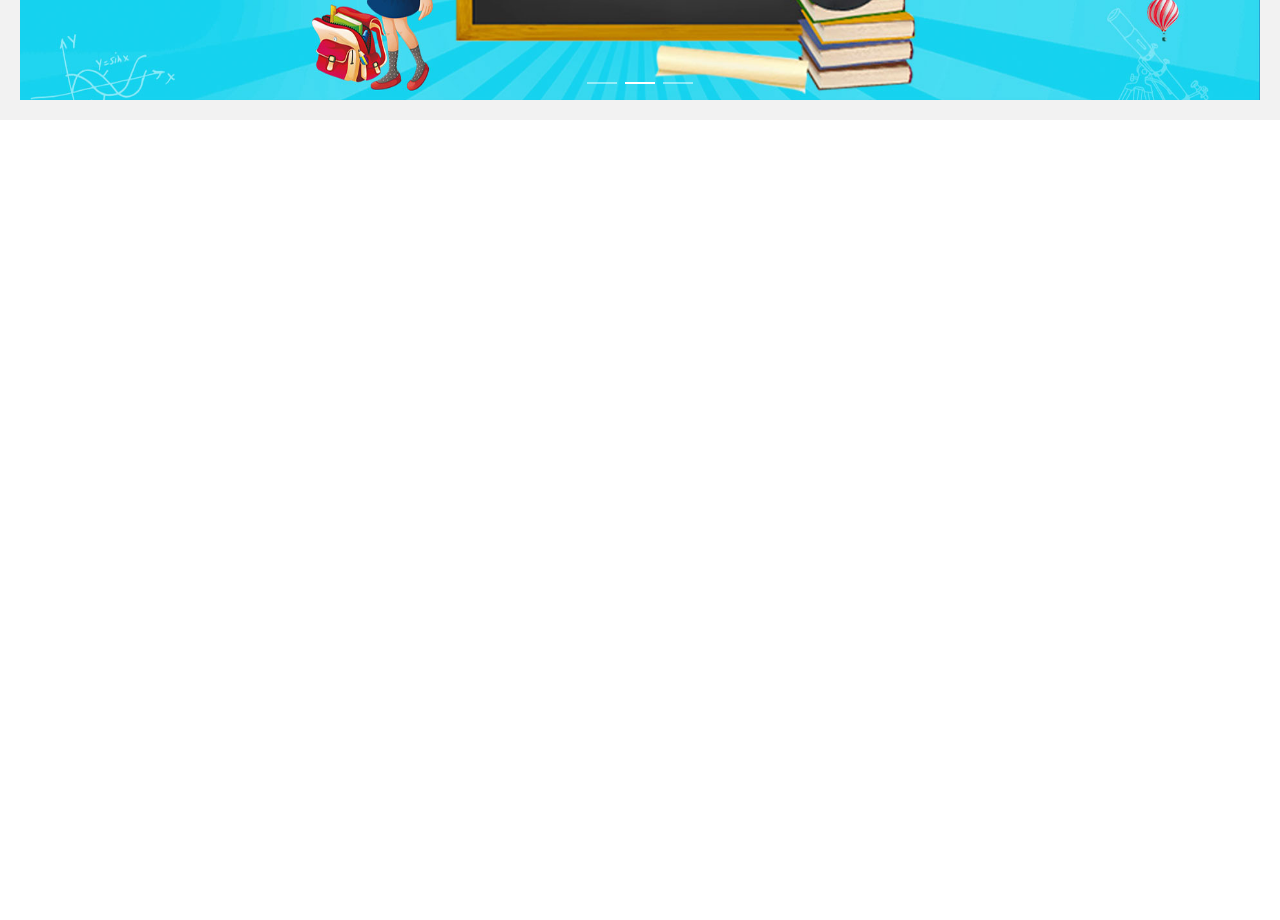
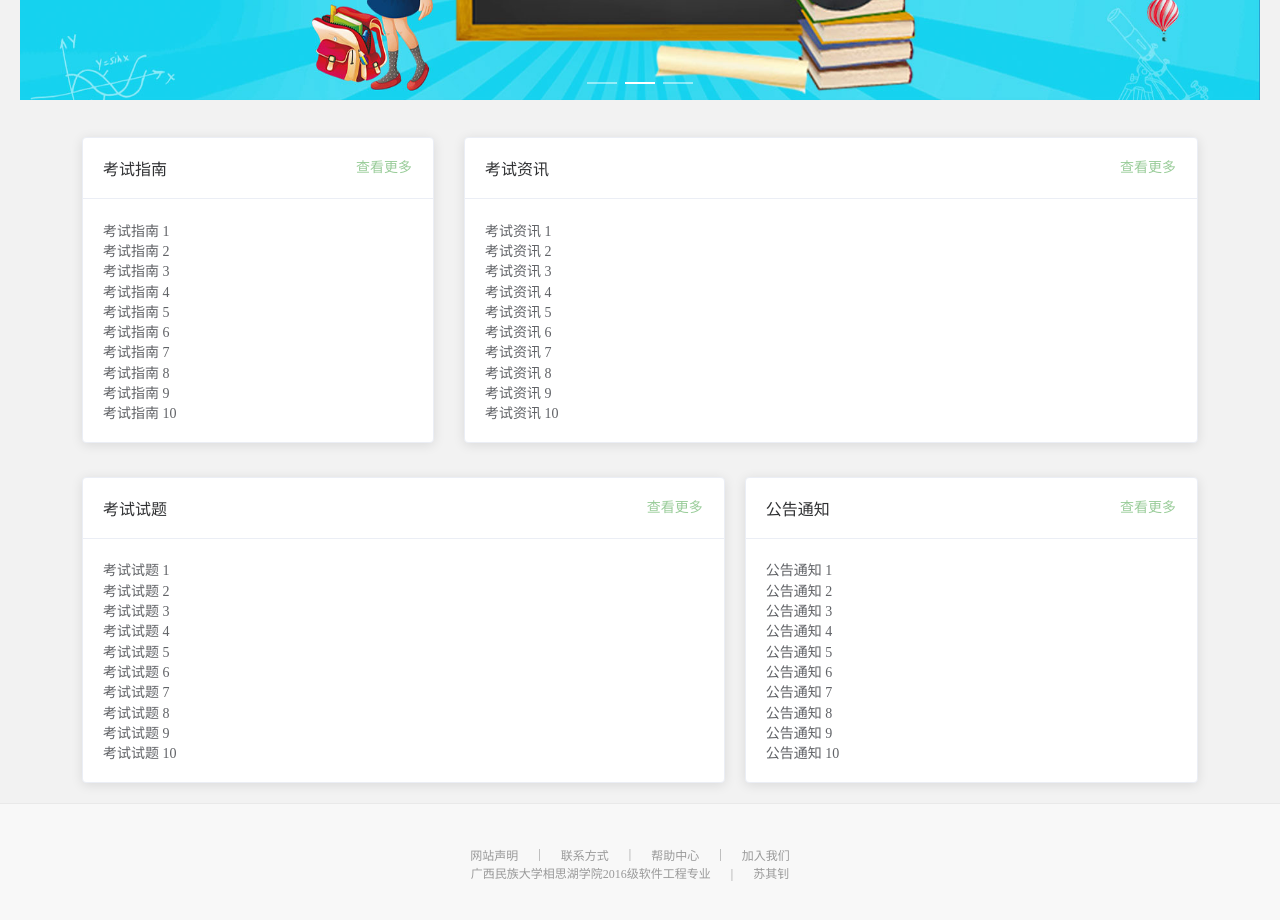
Before and after one commit to SuQiZhao/question-store-ui, a Vue app: page /login#/index in a window 1280 px wide. Shown: the part 400-1320 px from the top of the page. Before the commit the page ends 800 px from the top, so only its background shows below. Built offline with nearby package versions, Linux system fonts and the light colour scheme; what @smallwei/avue would draw is missing.

Commit message:
新增题库页面

```diff
--- a/src/router/index.js
+++ b/src/router/index.js
@@ -18,6 +18,9 @@ const routes = [{
         children:[{
             path:'/index',
             component: () => import('../views/index/body.vue')
+        },{
+            path:'/tiku',
+            component: () => import('../views/tiku/index.vue')
         }]
     },
     {
--- a/src/views/index/body.vue
+++ b/src/views/index/body.vue
@@ -1,12 +1,79 @@
 <template>
-<carousel/>
+    <!--轮播图-->
+    <div class="index_body">
+        <carousel/>
+        <div class="body_container">
+        <el-row :gutter="30">
+            <el-col :span="8">
+                <div class="kaosizahinan">
+                    <el-card class="box-card">
+                        <div class="clearfix" slot="header">
+                            <span>考试指南</span>
+                            <el-button style="float: right; padding: 3px 0" type="text">查看更多</el-button>
+                        </div>
+                        <div :key="o" class="text item" v-for="o in 10">
+                            <el-link :underline="false" style="font-size: 14px">{{'考试指南 ' + o }}</el-link>
+                        </div>
+                    </el-card>
+                </div>
+            </el-col>
+            <el-col :span="16">
+                <div class="kaoshizixun">
+                    <el-card class="box-card">
+                        <div class="clearfix" slot="header">
+                            <span>考试资讯</span>
+                            <el-button style="float: right; padding: 3px 0" type="text">查看更多</el-button>
+                        </div>
+                        <div :key="o" class="text item" v-for="o in 10">
+                            <el-link :underline="false" style="font-size: 14px">{{'考试资讯 ' + o }}</el-link>
+                        </div>
+                    </el-card>
+                </div>
+            </el-col>
+        </el-row>
+            <el-row :gutter="20" style="margin-top: 3%">
+                <el-col :span="14">
+                    <div class="kaoshishiti">
+                        <el-card class="box-card">
+                            <div class="clearfix" slot="header">
+                                <span>考试试题</span>
+                                <el-button style="float: right; padding: 3px 0" type="text">查看更多</el-button>
+                            </div>
+                            <div :key="o" class="text item" v-for="o in 10">
+                                <el-link :underline="false" style="font-size: 14px">{{'考试试题 ' + o }}</el-link>
+                            </div>
+                        </el-card>
+                    </div>
+                </el-col>
+                <el-col :span="10">
+                    <div class="gonggaotongzhi">
+                        <el-card class="box-card">
+                            <div class="clearfix" slot="header">
+                                <span>公告通知</span>
+                                <el-button style="float: right; padding: 3px 0" type="text">查看更多</el-button>
+                            </div>
+                            <div :key="o" class="text item" v-for="o in 10">
+                                <el-link :underline="false" style="font-size: 14px">{{'公告通知 ' + o }}</el-link>
+                            </div>
+                        </el-card>
+                    </div>
+                </el-col>
+            </el-row>
+        </div>
+    </div>
 </template>
 <script>
     import carousel from "./carousel";
+
     export default {
         name: "body",
         components: {carousel},
     }
 </script>
 <style lang="scss">
+    .body_container {
+        margin-top: 3%;
+        padding-left: 5%;
+        padding-right: 5%;
+    }
 </style>
--- a/src/views/index/index.vue
+++ b/src/views/index/index.vue
@@ -9,7 +9,7 @@
                 <div class="head_menu">
                     <el-menu active-text-color="#99CC99" class="head_select" mode="horizontal" :router="true" :unique-opened="true">
                         <el-menu-item index="/index" style="font-size: 16px" >首页</el-menu-item>
-                        <el-menu-item index="1" style="font-size: 16px">考试题库</el-menu-item>
+                        <el-menu-item index="/tiku" style="font-size: 16px">考试题库</el-menu-item>
                         <el-menu-item index="2" style="font-size: 16px">考试指南</el-menu-item>
                         <el-menu-item index="3" style="font-size: 16px">考试资讯</el-menu-item>
                         <el-menu-item index="4" style="font-size: 16px">在线考试</el-menu-item>
@@ -24,10 +24,31 @@
                 </div>
             </el-header>
             <el-main>
-                <div class="index_body">
+<!--                <div class="index_body">-->
                     <router-view/>
+<!--                </div>-->
+            </el-main>
+            <!--脚部-->
+            <el-footer style="height:12%">
+                <div class="footerBox">
+                    <div class="footerText">
+                        <div class="website">
+                            <el-link :underline="false" class="text">网站声明</el-link>
+                            <span class="text">|</span>
+                            <el-link :underline="false" class="text">联系方式</el-link>
+                            <span class="text">|</span>
+                            <el-link :underline="false" class="text">帮助中心</el-link>
+                            <span class="text">|</span>
+                            <el-link :underline="false" class="text">加入我们</el-link>
+                        </div>
+                        <div class="authorData">
+                            <span class="text">广西民族大学相思湖学院2016级软件工程专业</span>
+                            <span class="text">|</span>
+                            <span class="text">苏其钊</span>
+                        </div>
+                    </div>
                 </div>
-            </el-main>
+            </el-footer>
         </el-container>
     </div>
 </template>
--- /dev/null
+++ b/src/views/tiku/index.vue
@@ -0,0 +1,91 @@
+<template>
+    <div class="tiku_index">
+        <div class="tiku_search">
+            <span style="font-family: 微软雅黑">题 库 大 全</span><br/>
+            <el-divider content-position="center" ><span style="color:#a5a5a5;font-family: 微软雅黑;font-size: 12px">EXAM CLASSIFICATION</span></el-divider>
+            <div class="tiku_searchBar">
+                <el-input  placeholder="请输入关键字搜索" style="width: 80%;margin-right: 5%"></el-input><el-button icon="el-icon-search" circle></el-button>
+            </div>
+        </div>
+        <div class="tiku_classify">
+            <el-row >
+                <el-col :span="6">
+                    <el-card class="box-card" shadow="hover">
+                        <div v-for="o in 4" :key="o" class="text item">
+                            {{'列表内容 ' + o }}
+                        </div>
+                    </el-card>
+                </el-col>
+                <el-col :span="6">
+                    <el-card class="box-card" shadow="hover">
+                        <div v-for="o in 4" :key="o" class="text item">
+                            {{'列表内容 ' + o }}
+                        </div>
+                    </el-card>
+                </el-col>
+                <el-col :span="6">
+                    <el-card class="box-card" shadow="hover">
+                        <div v-for="o in 4" :key="o" class="text item">
+                            {{'列表内容 ' + o }}
+                        </div>
+                    </el-card>
+                </el-col>
+                <el-col :span="6">
+                    <el-card class="box-card" shadow="hover">
+                        <div v-for="o in 4" :key="o" class="text item">
+                            {{'列表内容 ' + o }}
+                        </div>
+                    </el-card>
+                </el-col>
+            </el-row>
+            <el-row >
+                <el-col :span="6">
+                    <el-card class="box-card" shadow="hover">
+                        <div v-for="o in 4" :key="o" class="text item">
+                            {{'列表内容 ' + o }}
+                        </div>
+                    </el-card>
+                </el-col>
+                <el-col :span="6">
+                    <el-card class="box-card" shadow="hover">
+                        <div v-for="o in 4" :key="o" class="text item">
+                            {{'列表内容 ' + o }}
+                        </div>
+                    </el-card>
+                </el-col>
+                <el-col :span="6">
+                    <el-card class="box-card" shadow="hover">
+                        <div v-for="o in 4" :key="o" class="text item">
+                            {{'列表内容 ' + o }}
+                        </div>
+                    </el-card>
+                </el-col>
+                <el-col :span="6">
+                    <el-card class="box-card" shadow="hover">
+                        <div v-for="o in 4" :key="o" class="text item">
+                            {{'列表内容 ' + o }}
+                        </div>
+                    </el-card>
+                </el-col>
+            </el-row>
+        </div>
+    </div>
+</template>
+<script>
+    export default {};
+</script>
+<style lang="scss">
+    .tiku_search{
+        text-align: center;
+        margin-left: 30%;
+        margin-right: 30%;
+        padding-top: 5%;
+        padding-bottom: 5%;
+    }
+    .tiku_index{
+        background-color: #ffffff;
+    }
+    .tiku_classify{
+        padding: 2%;
+    }
+</style>
```
Also changed, not shown: src/assets/img/lzg-shouye-sasss.png (added).
